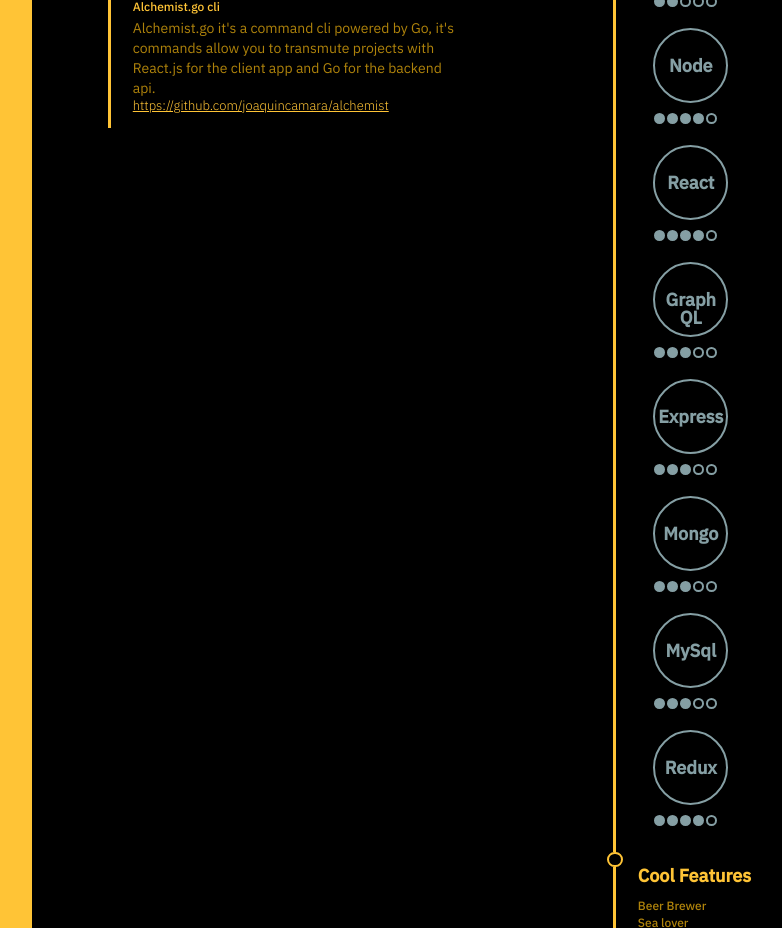
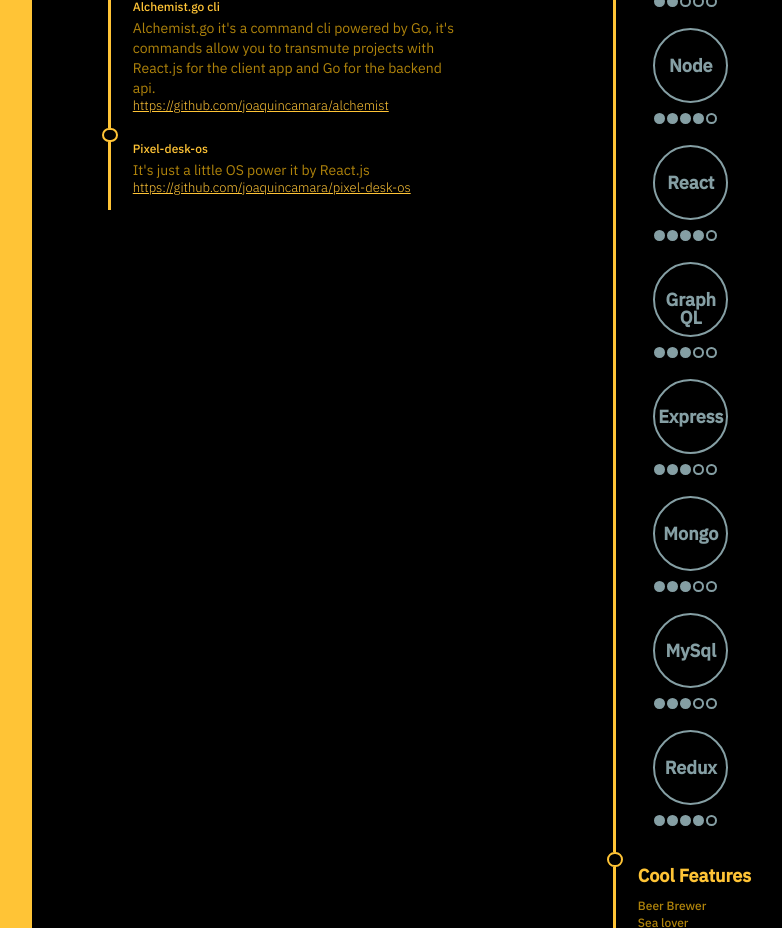
Before and after one commit to joaquincamara/cv-manager, a React (Create React App) app: page / in a window 1280 px wide. Shown: the part 820-1748 px from the top of the page, without its empty margins (387-1169 px from the left). Built offline with nearby package versions, Linux system fonts and the light colour scheme.

Commit message:
adding pixel-desk-os info to personal projects

```diff
--- a/src/components/professionalInfo/ProfesionalInfo.jsx
+++ b/src/components/professionalInfo/ProfesionalInfo.jsx
@@ -43,12 +43,17 @@ export const ProfesionalInfo = () => {
         }
         sectionInfo={'Finished'}
       />
-        <InfoSection
+      <InfoSection
         sectionTitle={'Personal projects'}
         sectionSubtitle={'Alchemist.go cli'}
         sectionInfo={"Alchemist.go it's a command cli powered by Go, it's commands allow you to transmute projects with React.js for the client app and Go for the backend api."}
         proyectUrl={"https://github.com/joaquincamara/alchemist"}
       />
+      <InfoSection
+        sectionSubtitle={'Pixel-desk-os'}
+        sectionInfo={"It's just a little OS power it by React.js"}
+        proyectUrl={"https://github.com/joaquincamara/pixel-desk-os"}
+      />
     </div>
   );
 };
```
